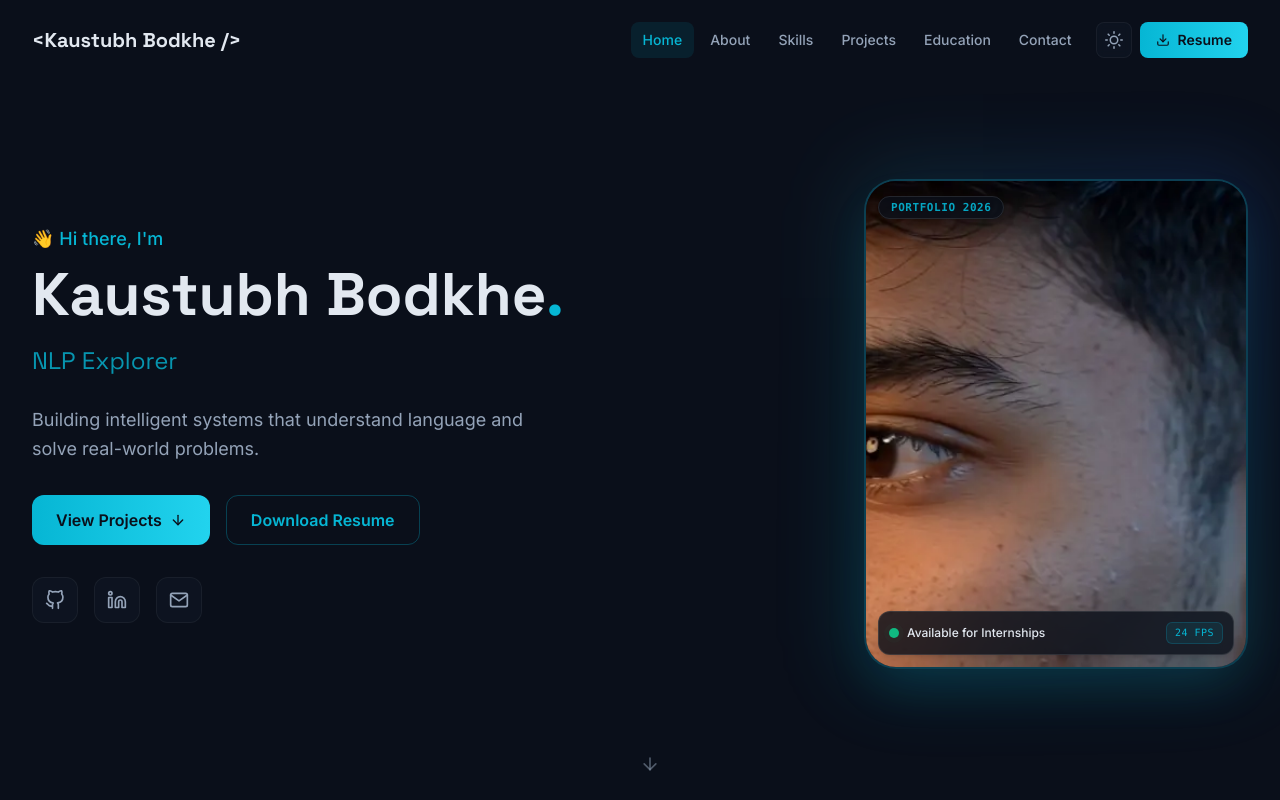
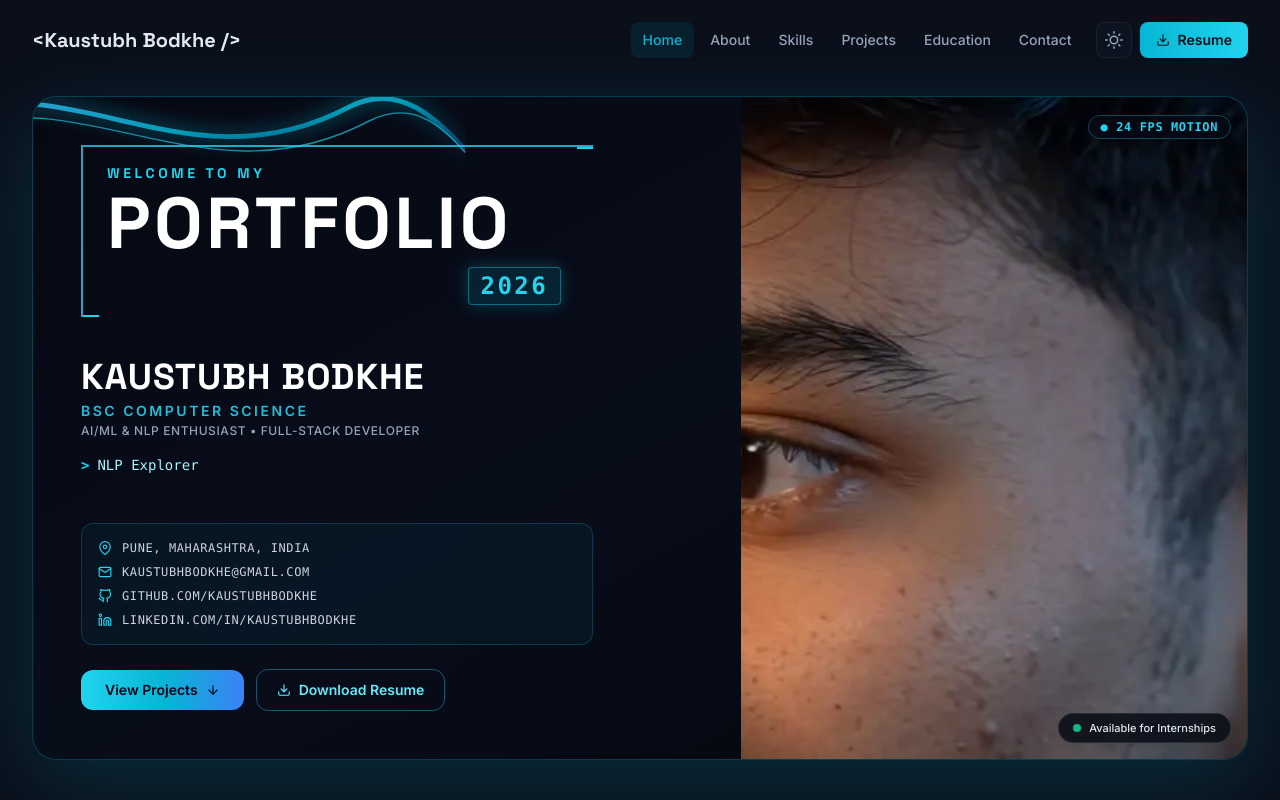
Before and after one commit to kaustubhbodkhe9011-png/Kaustubh-Bodkhe, a React (Vite) app: page / in a window 1280 px wide. Shown: the top 800 px of the page. Built offline with nearby package versions, Linux system fonts and the light colour scheme.

Commit message:
feat: redesign hero to match Behance 2026 showcase with 24fps motion video

```diff
--- a/src/components/Hero.jsx
+++ b/src/components/Hero.jsx
@@ -1,11 +1,19 @@
 import { motion } from "framer-motion";
-import { FiGithub, FiLinkedin, FiMail, FiArrowDown } from "react-icons/fi";
+import {
+  FiGithub,
+  FiLinkedin,
+  FiMail,
+  FiMapPin,
+  FiArrowDown,
+  FiDownload,
+} from "react-icons/fi";
 import { siteConfig } from "../data/config";
 import { useTypewriter } from "../hooks/useTypewriter";
 import FramePlayer from "./FramePlayer";
 
 /**
- * Hero section — text LEFT, interactive 24fps portrait RIGHT. Animated role, social links, CTA buttons.
+ * Hero section — exact recreation of the Behance 2026 visual showcase aesthetic,
+ * featuring the 24fps interactive video canvas with seamless dark studio lighting.
  */
 export default function Hero() {
   const { displayText } = useTypewriter(siteConfig.roles, 80, 40, 2000);
@@ -13,45 +21,159 @@ export default function Hero() {
   return (
     <section
       id="home"
-      className="relative min-h-screen flex items-center overflow-hidden"
+      className="relative min-h-screen flex flex-col justify-center pt-24 pb-16 px-4 sm:px-6 lg:px-8 overflow-hidden"
     >
-      {/* Background gradient blobs */}
-      <div className="absolute inset-0 -z-10">
-        <div className="absolute top-1/4 -left-32 w-96 h-96 bg-accent/10 rounded-full blur-3xl animate-pulse" />
-        <div className="absolute bottom-1/4 right-0 w-80 h-80 bg-cyan-500/8 rounded-full blur-3xl animate-pulse delay-1000" />
-        <div className="absolute top-0 left-1/2 w-64 h-64 bg-blue-600/5 rounded-full blur-3xl" />
+      {/* Background ambient lighting */}
+      <div className="absolute inset-0 -z-10 pointer-events-none overflow-hidden">
+        <div className="absolute top-1/4 -left-32 w-[550px] h-[550px] bg-cyan-500/10 rounded-full blur-[140px] animate-pulse" />
+        <div className="absolute bottom-1/4 right-0 w-[550px] h-[550px] bg-blue-600/10 rounded-full blur-[150px] animate-pulse delay-1000" />
+        <div className="absolute top-10 right-1/4 w-[400px] h-[400px] bg-amber-500/8 rounded-full blur-[130px]" />
       </div>
 
-      <div className="max-w-7xl mx-auto px-4 sm:px-6 lg:px-8 pt-24 pb-12 w-full">
-        <div className="grid lg:grid-cols-2 gap-12 lg:gap-16 items-center">
-          {/* Left — Text Content */}
+      <div className="max-w-7xl mx-auto w-full">
+        {/* Main Behance Portfolio 2026 Graphic Showcase Card */}
         <motion.div
-            initial={{ opacity: 0, x: -40 }}
-            animate={{ opacity: 1, x: 0 }}
-            transition={{ duration: 0.7, ease: [0.22, 1, 0.36, 1] }}
+          initial={{ opacity: 0, y: 30 }}
+          animate={{ opacity: 1, y: 0 }}
+          transition={{ duration: 0.8, ease: [0.22, 1, 0.36, 1] }}
+          className="relative rounded-3xl bg-gradient-to-br from-[#060913] via-[#080d1a] to-[#04060c]
+                     border border-cyan-500/30 shadow-[0_25px_90px_rgba(6,182,212,0.18)]
+                     overflow-hidden"
         >
-            <p className="text-accent font-medium text-lg mb-3">
-              👋 Hi there, I&apos;m
+          {/* Top-left Glowing Fluid Neon Smoke / Wave SVG */}
+          <svg
+            className="absolute -top-12 -left-12 w-[380px] sm:w-[480px] h-[200px] sm:h-[240px] pointer-events-none opacity-85 z-20"
+            viewBox="0 0 500 220"
+            fill="none"
+          >
+            <path
+              d="M-30,50 C100,10 220,130 380,45 C440,15 480,70 520,110"
+              stroke="url(#waveGlow)"
+              strokeWidth="5"
+              filter="url(#glowFilter)"
+              fill="none"
+            />
+            <path
+              d="M-20,65 C110,25 240,145 400,60 C460,30 490,85 530,125"
+              stroke="#22d3ee"
+              strokeWidth="1.5"
+              fill="none"
+              opacity="0.75"
+            />
+            <defs>
+              <linearGradient id="waveGlow" x1="0%" y1="0%" x2="100%" y2="100%">
+                <stop offset="0%" stopColor="#38bdf8" />
+                <stop offset="45%" stopColor="#06b6d4" />
+                <stop offset="85%" stopColor="#0284c7" stopOpacity="0.4" />
+                <stop offset="100%" stopColor="#0a0f1d" stopOpacity="0" />
+              </linearGradient>
+              <filter id="glowFilter" x="-30%" y="-30%" width="160%" height="160%">
+                <feGaussianBlur stdDeviation="10" result="blur" />
+                <feMerge>
+                  <feMergeNode in="blur" />
+                  <feMergeNode in="SourceGraphic" />
+                </feMerge>
+              </filter>
+            </defs>
+          </svg>
+
+          {/* Grid Layout: Left Typography & Contact, Right 24FPS Video Frame Player */}
+          <div className="grid lg:grid-cols-12 items-stretch min-h-[580px] lg:min-h-[640px]">
+            {/* Left Column — 7 Columns */}
+            <div className="lg:col-span-7 p-6 sm:p-10 lg:p-12 flex flex-col justify-between z-20">
+              <div>
+                {/* Cyan Bracket Outline Frame */}
+                <div className="relative border-l-2 border-t-2 border-cyan-400/80 pt-4 pl-5 sm:pl-6 pb-3 pr-4 sm:pr-8 max-w-lg">
+                  {/* Subtle Corner Accents */}
+                  <div className="absolute top-0 right-0 w-4 h-0.5 bg-cyan-400" />
+                  <div className="absolute bottom-0 left-0 w-4 h-0.5 bg-cyan-400" />
+
+                  {/* "WELCOME TO MY" */}
+                  <p className="text-cyan-400 font-bold tracking-[0.26em] text-xs sm:text-sm uppercase font-heading">
+                    WELCOME TO MY
                   </p>
-            <h1 className="text-4xl sm:text-5xl lg:text-6xl font-bold font-heading text-foreground leading-tight">
-              {siteConfig.name}
-              <span className="text-accent">.</span>
+
+                  {/* "PORTFOLIO" Headline */}
+                  <h1 className="text-4xl sm:text-6xl lg:text-7xl font-black font-heading text-white tracking-wider leading-none mt-1">
+                    PORTFOLIO
                   </h1>
 
-            {/* Animated role */}
-            <div className="mt-4 h-8 sm:h-10 flex items-center">
-              <span className="text-xl sm:text-2xl text-accent/80 font-heading">
+                  {/* "2026" Badge */}
+                  <div className="flex justify-end mt-2">
+                    <span className="text-cyan-400 font-extrabold text-lg sm:text-2xl font-mono tracking-widest px-3 py-0.5 rounded border border-cyan-400/40 bg-cyan-950/60 shadow-[0_0_15px_rgba(6,182,212,0.3)]">
+                      2026
+                    </span>
+                  </div>
+                </div>
+
+                {/* Identity & Subtitles */}
+                <div className="mt-8 sm:mt-10">
+                  <h2 className="text-2xl sm:text-3xl lg:text-4xl font-extrabold font-heading text-white tracking-wide">
+                    {siteConfig.name.toUpperCase()}
+                  </h2>
+                  <p className="text-xs sm:text-sm text-cyan-400/90 font-semibold tracking-[0.18em] uppercase mt-1">
+                    BSC COMPUTER SCIENCE
+                  </p>
+                  <p className="text-xs text-muted font-medium tracking-wider uppercase mt-0.5">
+                    AI/ML & NLP ENTHUSIAST • FULL-STACK DEVELOPER
+                  </p>
+                </div>
+
+                {/* Animated Role Cycler */}
+                <div className="mt-4 flex items-center gap-2 text-sm">
+                  <span className="text-cyan-400 font-mono font-bold">&gt;</span>
+                  <span className="font-mono text-cyan-200 font-medium">
                     {displayText}
                   </span>
-              <span className="ml-0.5 w-0.5 h-6 sm:h-7 bg-accent animate-blink" />
+                  <span className="w-1.5 h-4 bg-cyan-400 animate-blink" />
+                </div>
               </div>
 
-            <p className="mt-6 text-muted text-lg max-w-lg leading-relaxed">
-              {siteConfig.heroTagline}
-            </p>
+              {/* Bottom: Contact Block + CTA Buttons */}
+              <div className="mt-8 pt-4">
+                {/* Contact Information Box (Exact Reference Layout) */}
+                <div className="p-3.5 sm:p-4 rounded-xl border border-cyan-500/25 bg-cyan-950/25 backdrop-blur-sm max-w-lg space-y-2 text-xs">
+                  <div className="flex items-center gap-2.5 text-slate-300">
+                    <FiMapPin className="text-cyan-400 shrink-0" size={14} />
+                    <span className="uppercase tracking-wider font-mono">
+                      {siteConfig.location}
+                    </span>
+                  </div>
+                  <div className="flex items-center gap-2.5 text-slate-300">
+                    <FiMail className="text-cyan-400 shrink-0" size={14} />
+                    <a
+                      href={`mailto:${siteConfig.email}`}
+                      className="hover:text-cyan-400 font-mono uppercase tracking-wider transition-colors"
+                    >
+                      {siteConfig.email}
+                    </a>
+                  </div>
+                  <div className="flex items-center gap-2.5 text-slate-300">
+                    <FiGithub className="text-cyan-400 shrink-0" size={14} />
+                    <a
+                      href={siteConfig.github}
+                      target="_blank"
+                      rel="noopener noreferrer"
+                      className="hover:text-cyan-400 font-mono tracking-wider transition-colors"
+                    >
+                      GITHUB.COM/KAUSTUBHBODKHE
+                    </a>
+                  </div>
+                  <div className="flex items-center gap-2.5 text-slate-300">
+                    <FiLinkedin className="text-cyan-400 shrink-0" size={14} />
+                    <a
+                      href={siteConfig.linkedin}
+                      target="_blank"
+                      rel="noopener noreferrer"
+                      className="hover:text-cyan-400 font-mono tracking-wider transition-colors"
+                    >
+                      LINKEDIN.COM/IN/KAUSTUBHBODKHE
+                    </a>
+                  </div>
+                </div>
 
-            {/* CTA Buttons */}
-            <div className="mt-8 flex flex-wrap gap-4">
+                {/* Quick Action Buttons */}
+                <div className="mt-6 flex flex-wrap items-center gap-3">
                   <a
                     href="#projects"
                     onClick={(e) => {
@@ -60,128 +182,101 @@ export default function Hero() {
                         .querySelector("#projects")
                         ?.scrollIntoView({ behavior: "smooth" });
                     }}
-                className="inline-flex items-center gap-2 px-6 py-3 rounded-xl font-semibold
-                           bg-gradient-to-r from-accent to-cyan-400 text-background
-                           hover:shadow-[0_0_30px_rgba(6,182,212,0.35)] transition-all duration-300
+                    className="inline-flex items-center gap-2 px-6 py-2.5 rounded-xl font-semibold text-sm
+                               bg-gradient-to-r from-cyan-400 via-cyan-500 to-blue-500 text-slate-950
+                               hover:shadow-[0_0_30px_rgba(6,182,212,0.5)] transition-all duration-300
                                hover:scale-105 active:scale-95"
                   >
                     View Projects
-                <FiArrowDown size={16} />
+                    <FiArrowDown size={14} />
                   </a>
                   <a
                     href={siteConfig.resumeUrl}
                     target="_blank"
                     rel="noopener noreferrer"
-                className="inline-flex items-center gap-2 px-6 py-3 rounded-xl font-semibold
-                           border border-accent/30 text-accent hover:bg-accent/10
-                           transition-all duration-300 hover:border-accent/60"
+                    className="inline-flex items-center gap-2 px-5 py-2.5 rounded-xl font-semibold text-sm
+                               border border-cyan-400/40 text-cyan-300 hover:bg-cyan-500/15
+                               hover:border-cyan-400 transition-all duration-300 shadow-sm"
                   >
+                    <FiDownload size={14} />
                     Download Resume
                   </a>
                 </div>
+              </div>
+            </div>
 
-            {/* Social Links */}
-            <div className="mt-8 flex gap-4">
-              {[
-                {
-                  icon: FiGithub,
-                  href: siteConfig.github,
-                  label: "GitHub",
-                },
-                {
-                  icon: FiLinkedin,
-                  href: siteConfig.linkedin,
-                  label: "LinkedIn",
-                },
-                {
-                  icon: FiMail,
-                  href: `mailto:${siteConfig.email}`,
-                  label: "Email",
-                },
-              ].map(({ icon: Icon, href, label }) => (
-                <a
-                  key={label}
-                  href={href}
-                  target="_blank"
-                  rel="noopener noreferrer"
-                  aria-label={label}
-                  className="p-3 rounded-xl bg-surface/50 border border-white/5
-                             text-muted hover:text-accent hover:border-accent/30
-                             hover:shadow-[0_0_15px_rgba(6,182,212,0.15)]
-                             transition-all duration-300 hover:scale-110"
-                >
-                  <Icon size={20} />
-                </a>
-              ))}
-            </div>
-          </motion.div>
-
-          {/* Right — Interactive Frame Player / Portrait */}
-          <motion.div
-            initial={{ opacity: 0, scale: 0.9 }}
-            animate={{ opacity: 1, scale: 1 }}
-            transition={{ duration: 0.7, delay: 0.2, ease: [0.22, 1, 0.36, 1] }}
-            className="flex justify-center lg:justify-end"
-          >
-            <div className="relative group">
-              {/* Outer Ambient Glow */}
+            {/* Right Column — 5 Columns: 24 FPS Interactive Canvas Video */}
+            <div className="lg:col-span-5 relative flex items-center justify-center lg:justify-end overflow-hidden min-h-[420px] lg:min-h-full">
+              {/* Venetian Blinds Background Shadow Slats (Matching Reference) */}
               <div
-                className="absolute -inset-4 rounded-[2.5rem] bg-gradient-to-tr from-accent/25 via-cyan-400/15 to-blue-600/25
-                            blur-2xl animate-pulse"
+                className="absolute inset-0 pointer-events-none opacity-25 z-0"
+                style={{
+                  background:
+                    "repeating-linear-gradient(180deg, transparent, transparent 20px, rgba(0, 0, 0, 0.6) 20px, rgba(0, 0, 0, 0.6) 40px)",
+                }}
               />
 
-              {/* Futuristic Cyber Frame / Card */}
+              {/* Ambient Rim Lighting Behind Subject */}
+              <div className="absolute right-4 top-1/4 w-72 h-72 bg-amber-500/15 rounded-full blur-3xl pointer-events-none" />
+              <div className="absolute left-6 bottom-1/4 w-72 h-72 bg-cyan-500/20 rounded-full blur-3xl pointer-events-none" />
+
+              {/* Seamless Video Frame Canvas Container */}
               <div
-                className="relative w-72 h-[380px] sm:w-84 sm:h-[440px] lg:w-96 lg:h-[490px] rounded-[2rem] overflow-hidden
-                            border-2 border-accent/25 shadow-2xl shadow-accent/15 bg-card/80 backdrop-blur-md
-                            transition-all duration-500 group-hover:border-accent/50 group-hover:shadow-accent/25"
+                className="relative w-full h-full min-h-[420px] lg:min-h-full flex items-center justify-center z-10"
+                style={{
+                  maskImage:
+                    "radial-gradient(ellipse 95% 90% at 50% 48%, black 65%, transparent 100%)",
+                  WebkitMaskImage:
+                    "radial-gradient(ellipse 95% 90% at 50% 48%, black 65%, transparent 100%)",
+                }}
               >
-                {/* 24FPS Interactive Frame Player */}
                 <FramePlayer
                   frameCount={192}
                   fps={24}
                   loop={true}
-                  className="w-full h-full"
+                  className="w-full h-full object-cover"
                 />
+              </div>
 
-                {/* Top Badge: Portfolio 2026 */}
-                <div className="absolute top-3 left-3 z-10 pointer-events-none">
-                  <span className="px-3 py-1 rounded-full text-[11px] font-mono tracking-wider uppercase font-semibold
-                                   bg-background/80 backdrop-blur-md border border-white/10 text-accent/90 shadow-sm">
-                    PORTFOLIO 2026
+              {/* Top Floating Badge */}
+              <div className="absolute top-4 right-4 z-20 pointer-events-none">
+                <span className="px-3 py-1 rounded-full text-[10px] sm:text-xs font-mono font-semibold tracking-wider uppercase
+                                 bg-[#070b14]/80 backdrop-blur-md border border-cyan-400/30 text-cyan-400 shadow-lg">
+                  ● 24 FPS MOTION
                 </span>
               </div>
 
-                {/* Bottom Status Pill */}
-                <div className="absolute bottom-3 left-3 right-3 z-10 p-2.5 rounded-xl
-                                bg-background/80 backdrop-blur-md border border-white/10
-                                flex items-center justify-between text-xs shadow-md pointer-events-none">
-                  <div className="flex items-center gap-2">
-                    <span className="relative flex h-2.5 w-2.5">
+              {/* Bottom Subtle Status Pill */}
+              <div className="absolute bottom-4 right-4 left-4 sm:left-auto z-20 pointer-events-none">
+                <div className="px-3.5 py-1.5 rounded-full bg-[#070b14]/85 backdrop-blur-md border border-white/10
+                                flex items-center gap-2 shadow-lg w-fit mx-auto sm:mx-0">
+                  <span className="relative flex h-2 w-2">
                     <span className="animate-ping absolute inline-flex h-full w-full rounded-full bg-emerald-400 opacity-75" />
-                      <span className="relative inline-flex rounded-full h-2.5 w-2.5 bg-emerald-500" />
+                    <span className="relative inline-flex rounded-full h-2 w-2 bg-emerald-500" />
                   </span>
-                    <span className="font-medium text-foreground text-[11px] sm:text-xs">
+                  <span className="text-[11px] font-medium text-slate-200">
                     Available for Internships
                   </span>
                 </div>
-                  <span className="text-[10px] text-accent font-mono uppercase tracking-wider px-2 py-0.5 rounded-md bg-accent/10 border border-accent/20">
-                    24 FPS
-                  </span>
               </div>
             </div>
           </div>
         </motion.div>
       </div>
-      </div>
 
-      {/* Scroll indicator */}
+      {/* Down indicator */}
       <motion.div
-        className="absolute bottom-8 left-1/2 -translate-x-1/2"
-        animate={{ y: [0, 8, 0] }}
+        className="mt-8 flex justify-center"
+        animate={{ y: [0, 6, 0] }}
         transition={{ duration: 2, repeat: Infinity }}
       >
-        <FiArrowDown className="text-muted/50" size={20} />
+        <a
+          href="#about"
+          className="p-2 rounded-full text-muted hover:text-cyan-400 transition-colors"
+          aria-label="Scroll down"
+        >
+          <FiArrowDown size={18} />
+        </a>
       </motion.div>
     </section>
   );
--- a/vite.config.js
+++ b/vite.config.js
@@ -2,7 +2,12 @@ import { defineConfig } from "vite";
 import react from "@vitejs/plugin-react";
 
 export default defineConfig({
+  base: "./",
   plugins: [react()],
+  server: {
+    port: 5173,
+    host: true,
+  },
   build: {
     rollupOptions: {
       output: {
```
Lines whose indentation alone changed are shown as unchanged.
